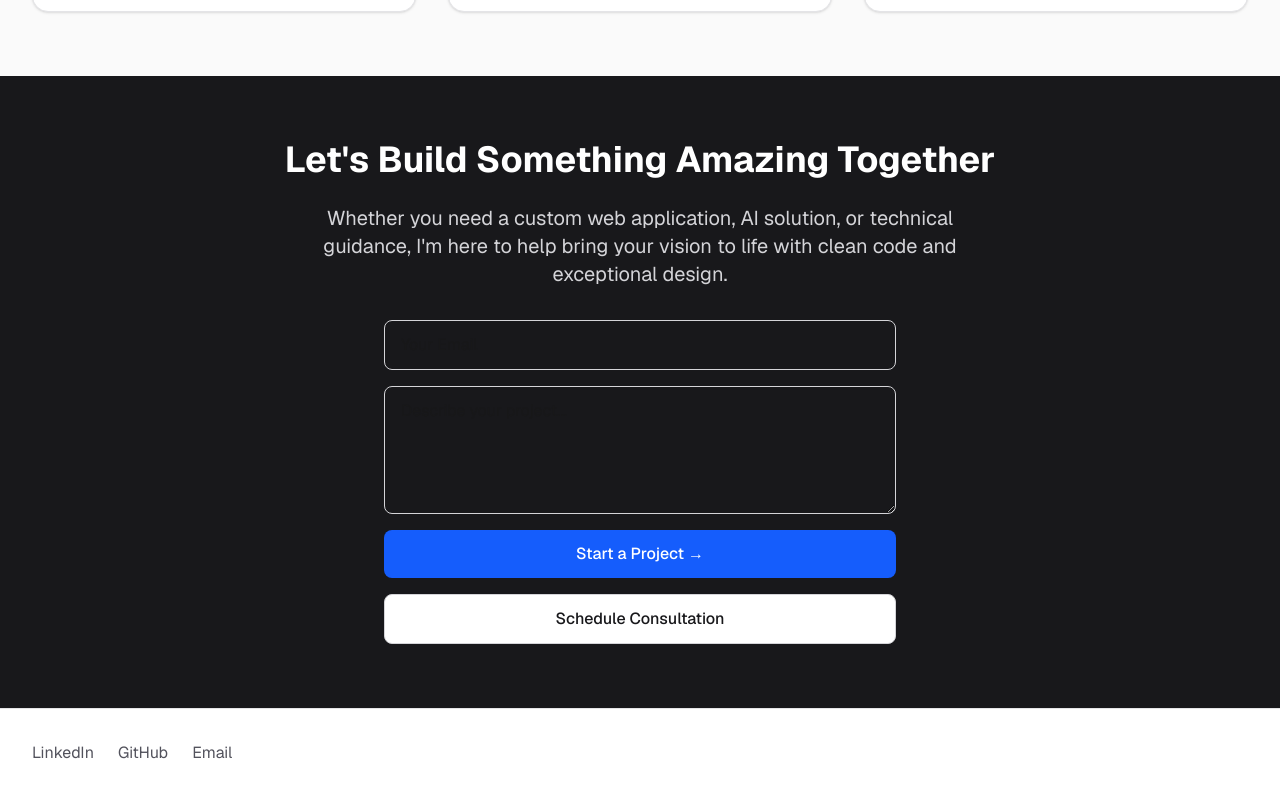
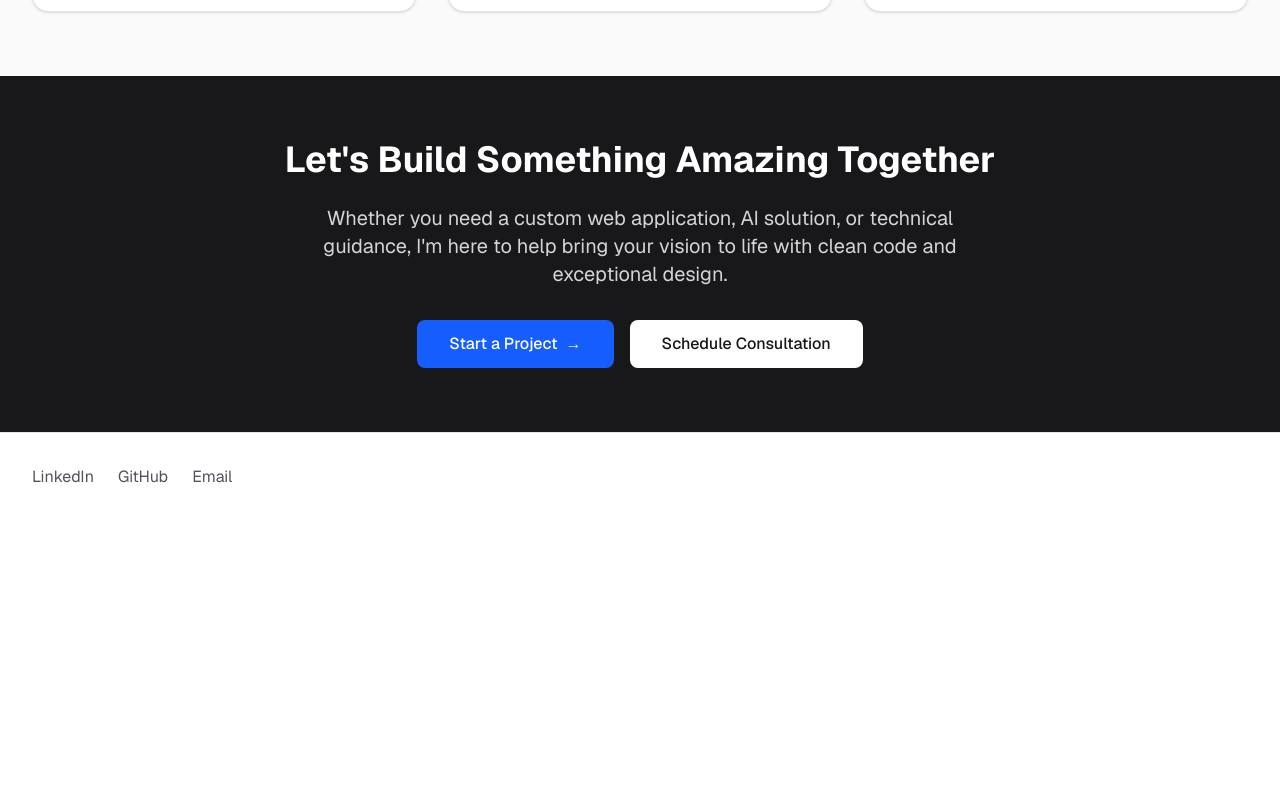
Before and after one commit to SarahRefaatt/portfolio, a Next.js app: page / in a window 1280 px wide. Shown: the part 2461-3258 px from the top of the page. After the commit the page ends 2982 px from the top, so only its background shows below. Built offline with nearby package versions, Linux system fonts and the light colour scheme.

Commit message:
deploy02

```diff
--- a/app/page.tsx
+++ b/app/page.tsx
@@ -368,7 +368,7 @@
             Whether you need a custom web application, AI solution, or technical guidance,
             I'm here to help bring your vision to life with clean code and exceptional design.
           </p>
-          {/* <div className="flex flex-col sm:flex-row gap-4 justify-center">
+          <div className="flex flex-col sm:flex-row gap-4 justify-center">
             <button className="bg-blue-600 text-white px-8 py-3 rounded-lg font-medium hover:bg-blue-700 transition-colors flex items-center justify-center gap-2">
               Start a Project
               <span>→</span>
@@ -376,44 +376,8 @@
             <button className="bg-white text-zinc-900 px-8 py-3 rounded-lg font-medium hover:bg-zinc-100 transition-colors">
               Schedule Consultation
             </button>
-          </div> */}
-          <form
-  action="https://api.web3forms.com/submit"
-  method="POST"
-  className="flex flex-col gap-4 max-w-lg mx-auto"
->
-  {/* Your Web3Forms Access Key */}
-  {/* <input type="hidden" name="access_key" value="YOUR_ACCESS_KEY_HERE" /> */}
+          </div>
 
-  <input
-    type="email"
-    name="email"
-    required
-    placeholder="Your Email"
-    className="px-4 py-3 rounded-lg border border-zinc-300 focus:ring-2 focus:ring-blue-500 outline-none"
-  />
-
-  <textarea
-    name="project"
-    required
-    placeholder="Describe your project..."
-    className="px-4 py-3 rounded-lg border border-zinc-300 h-32 focus:ring-2 focus:ring-blue-500 outline-none"
-  ></textarea>
-
-  <button
-    type="submit"
-    className="bg-blue-600 text-white px-8 py-3 rounded-lg font-medium hover:bg-blue-700 transition-colors flex items-center justify-center gap-2"
-  >
-    Start a Project →
-  </button>
-
-  <button
-    type="submit"
-    className="bg-white text-zinc-900 px-8 py-3 rounded-lg font-medium hover:bg-zinc-100 transition-colors border border-zinc-300"
-  >
-    Schedule Consultation
-  </button>
-</form>
 
         </div>
       </section>
```
